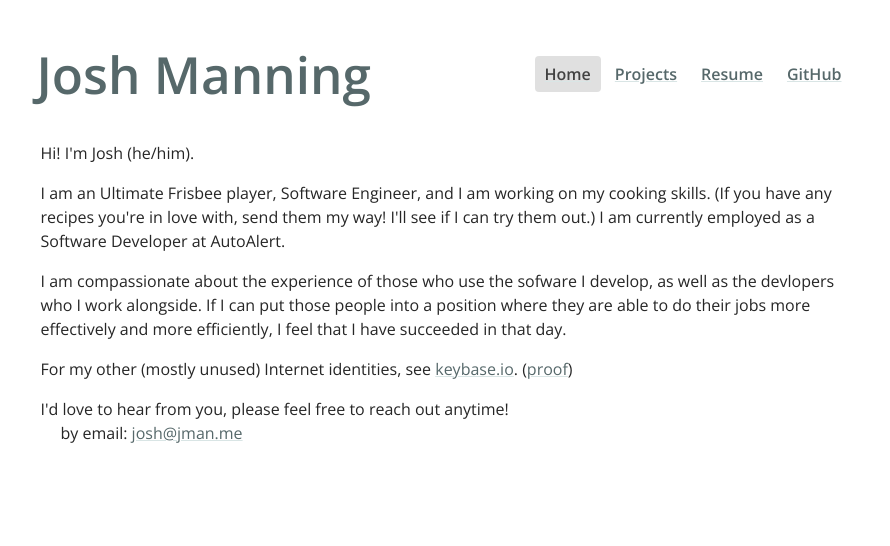
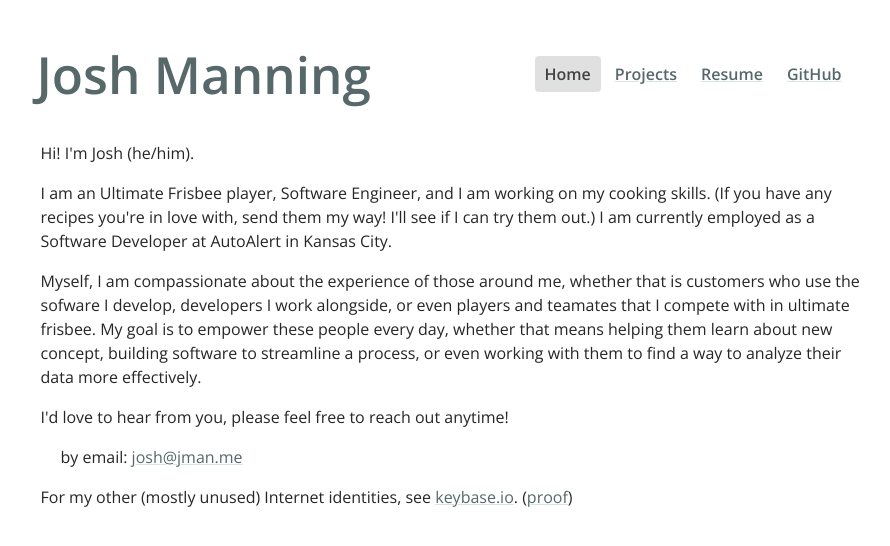
Before and after one commit to its-jman/jman.me, a Jekyll site: the page built from docs/index.html, in a window 1280 px wide. Shown: the top 546 px of the page, without its empty margins (188-1078 px from the left). Built offline with Jekyll 4.4.1, drawn with Linux system fonts in a browser that asks for light colours.

Commit message:
Update index.html

```diff
--- a/docs/index.html
+++ b/docs/index.html
@@ -9,13 +9,21 @@ layout: base
 <p>
   I am an Ultimate Frisbee player, Software Engineer, and I am working on my cooking skills.
   (If you have any recipes you're in love with, send them my way! I'll see if I can try them out.)
-  I am currently employed as a Software Developer at AutoAlert.
+  I am currently employed as a Software Developer at AutoAlert in Kansas City.
 </p>
 
 <p>
-  I am compassionate about the experience of those who use the sofware I develop, as well as the devlopers
-  who I work alongside. If I can put those people into a position where they are able to do their
-  jobs more effectively and more efficiently, I feel that I have succeeded in that day.
+  Myself, I am compassionate about the experience of those around me, whether that is customers who use the
+  sofware I develop, developers I work alongside, or even players and teamates that I compete with in ultimate
+  frisbee. My goal is to empower these people every day, whether that means helping them learn about new concept, building
+  software to streamline a process, or even working with them to find a way to analyze their data more effectively.
+</p>
+
+<p>
+  I'd love to hear from you, please feel free to reach out anytime!
+  <ul class="contact-list">
+    <li>by email: <a href="mailto:josh@jman.me">josh@jman.me</a></li>
+  </ul>
 </p>
 
 <p>
@@ -23,10 +31,3 @@ layout: base
   <a href="https://keybase.io/jbmanning">keybase.io</a>.
   (<a href="/keybase.txt">proof</a>)
 </p>
-
-<div>
-  I'd love to hear from you, please feel free to reach out anytime!
-  <ul class="contact-list">
-    <li>by email: <a href="mailto:josh@jman.me">josh@jman.me</a></li>
-  </ul>
-</div>
```
